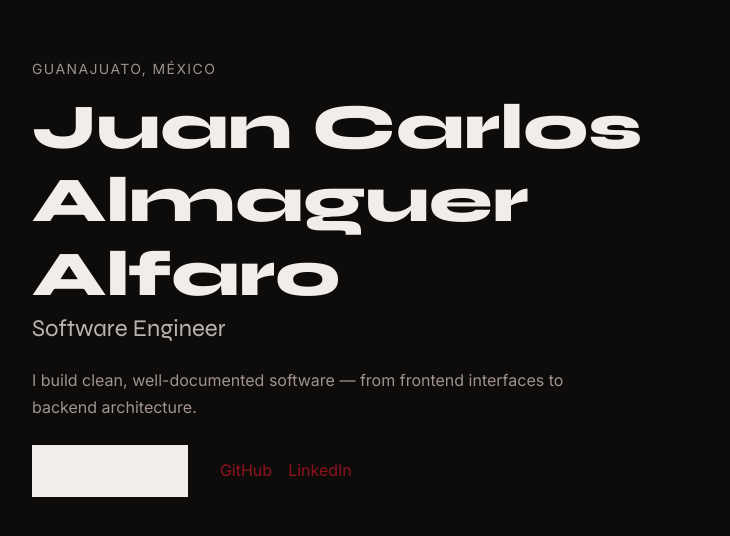
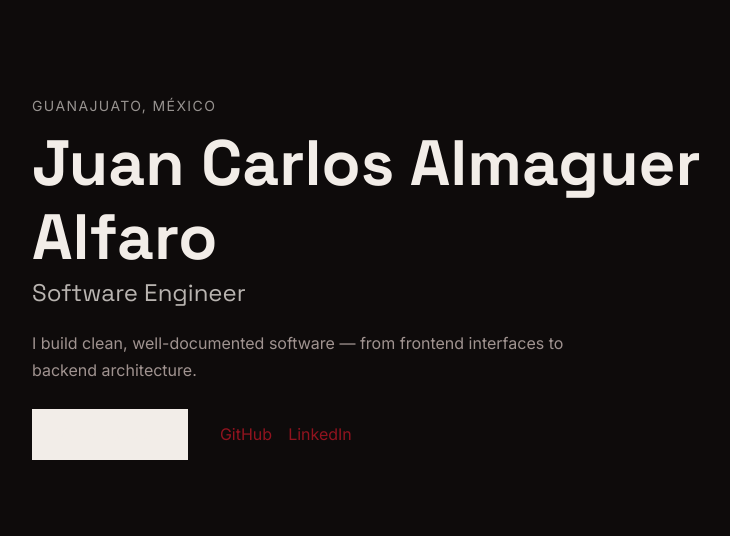
Before and after one commit to jcalmaguer/portfolio, a website built with Vite: page index.html in a window 1280 px wide. Shown: the part 124-660 px from the top of the page, without its empty margins (0-730 px from the left). Built offline with nearby package versions, Linux system fonts and the light colour scheme.

Commit message:
chore: update font imports and translate comments to English in style.css

```diff
--- a/src/style.css
+++ b/src/style.css
@@ -1,13 +1,13 @@
 /* ============================================
    IMPORTS
    ============================================ */
-@import url('https://fonts.googleapis.com/css2?family=Syne:wght@400;600;700;800&family=Inter:wght@400;500;600&display=swap');
+@import url('https://fonts.googleapis.com/css2?family=Space+Grotesk:wght@400;500;600;700&family=Inter:wght@400;500;600&display=swap');
 
 /* ============================================
    DESIGN TOKENS
    ============================================ */
 :root {
-  /* Colores */
+  /* Colors */
   --color-bg:         #0E0B0B;
   --color-surface:    #1A1414;
   --color-surface-2:  #241B1B;
@@ -20,11 +20,11 @@
   --color-text-muted: #A09390;
   --color-text-dim:   #5A5250;
 
-  /* Tipografía */
-  --font-display: 'Syne', sans-serif;
+  /* Typography */
+  --font-display: 'Space Grotesk', sans-serif;
   --font-body:    'Inter', sans-serif;
 
-  /* Escala tipográfica */
+  /* Type scale */
   --text-xs:   0.75rem;
   --text-sm:   0.875rem;
   --text-base: 1rem;
@@ -34,7 +34,7 @@
   --text-3xl:  2rem;
   --text-4xl:  clamp(2.5rem, 5vw, 4rem);
 
-  /* Espaciado */
+  /* Spacing */
   --space-1:  0.25rem;
   --space-2:  0.5rem;
   --space-4:  1rem;
@@ -55,7 +55,7 @@
   --dur-base: 300ms;
   --dur-slow: 600ms;
 
-  /* Bordes */
+  /* Borders */
   --radius-sm: 4px;
   --radius-md: 8px;
 }
@@ -88,7 +88,7 @@ body {
 }
 
 /* ============================================
-   TIPOGRAFÍA
+   TYPOGRAPHY
    ============================================ */
 h1, h2, h3, h4, h5, h6 {
   font-family: var(--font-display);
@@ -134,7 +134,7 @@ section {
 }
 
 /* ============================================
-   FIRMA VISUAL — Divisor de sección
+   SECTION DIVIDER
    ============================================ */
 .section-divider {
   display: flex;
@@ -182,7 +182,7 @@ section {
 }
 
 /* ============================================
-   SELECCIÓN DE TEXTO
+   TEXT SELECTION
    ============================================ */
 ::selection {
   background: var(--color-red);
@@ -190,7 +190,7 @@ section {
 }
 
 /* ============================================
-   UTILIDADES
+   UTILITIES
    ============================================ */
 .text-muted    { color: var(--color-text-muted); }
 .text-dim      { color: var(--color-text-dim); }
@@ -198,7 +198,7 @@ section {
 .font-display  { font-family: var(--font-display); }
 
 /* ============================================
-   ANIMACIONES
+   ANIMATIONS
    ============================================ */
 @media (prefers-reduced-motion: no-preference) {
   .fade-in {
```
